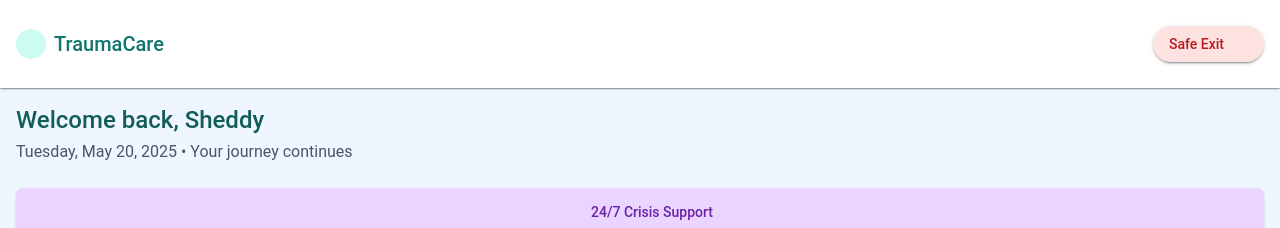
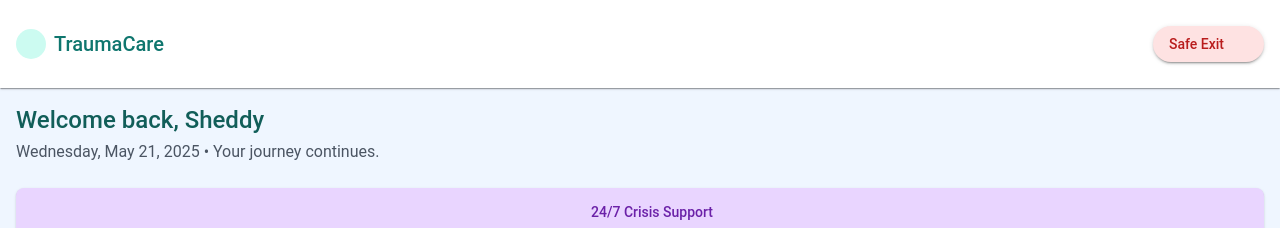
Before and after one commit to shedrack-okunda/Trauma-Care, a React (Vite) app in the folder trauma-care/: page / in a window 1280 px wide. Shown: the top 228 px of the page. Built offline with nearby package versions, Linux system fonts and the light colour scheme; some icons are missing.

Commit message:
updated the date to be automatic depending on the current day

```diff
--- a/trauma-care/src/layouts/MainLayout.tsx
+++ b/trauma-care/src/layouts/MainLayout.tsx
@@ -20,23 +20,24 @@ export const MainLayout: React.FC = () => {
     <Box
       component="main"
       sx={{
-        pt: 8, // equivalent to pt-16 (16 x 0.25rem = 4rem)
-        pb: 10, // equivalent to pb-20
-        px: 2, // equivalent to px-4
+        pt: 8,
+        pb: 10,
+        px: 2,
       }}
     >
       {/* Welcome Message */}
       <Box sx={{ mt: 5, mb: 3 }}>
-        <Typography
-          variant="h5"
-          sx={{ fontWeight: 500, color: "#115E59" }} // Tailwind's text-teal-800
-        >
+        <Typography variant="h5" sx={{ fontWeight: 500, color: "#115E59" }}>
           Welcome back, Sheddy
         </Typography>
         <Typography sx={{ color: "#4B5563", mt: 0.5 }}>
-          {" "}
-          {/* text-gray-600 */}
-          Tuesday, May 20, 2025 • Your journey continues
+          {new Date().toLocaleDateString("en-US", {
+            weekday: "long",
+            year: "numeric",
+            month: "long",
+            day: "numeric",
+          })}{" "}
+          • Your journey continues.
         </Typography>
       </Box>
 
@@ -46,8 +47,8 @@ export const MainLayout: React.FC = () => {
           fullWidth
           startIcon={<PhoneIcon />}
           sx={{
-            backgroundColor: "#E9D5FF", // Tailwind bg-purple-100
-            color: "#6B21A8", // text-purple-800
+            backgroundColor: "#E9D5FF",
+            color: "#6B21A8",
             py: 1.5,
             borderRadius: 2,
             boxShadow: theme.shadows[1],
```
